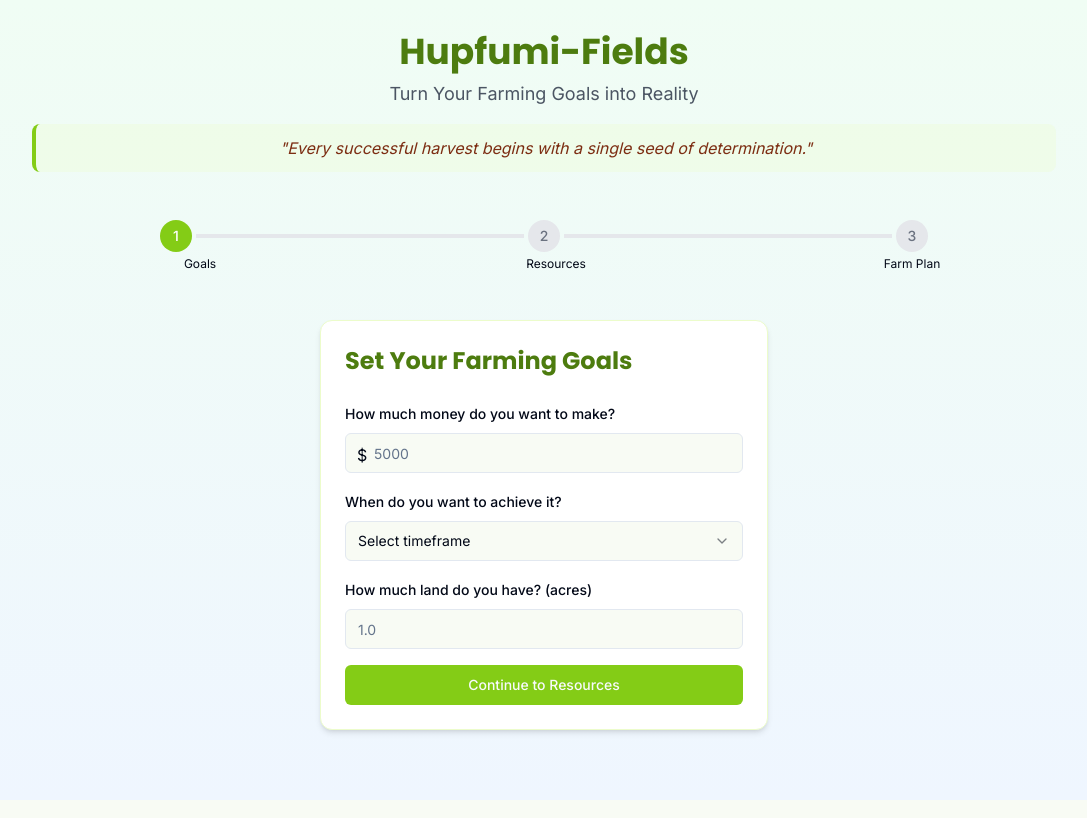
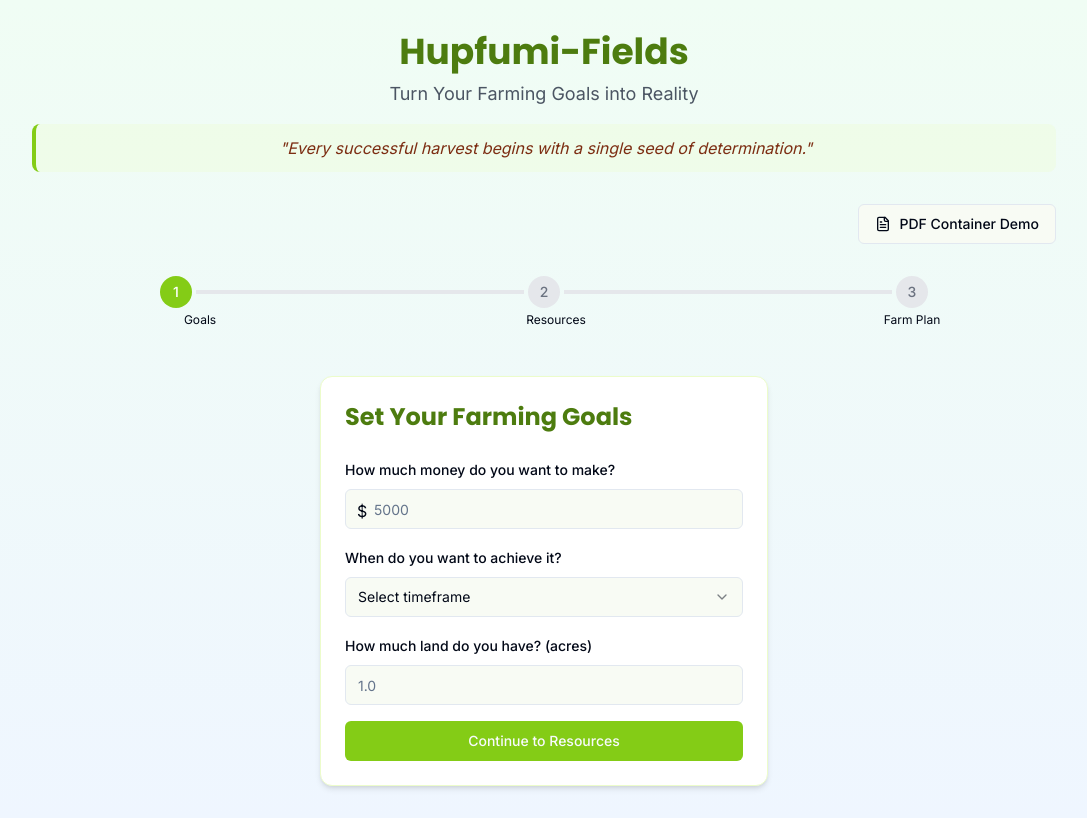
Before and after one commit to jpmfield/hupfumi-dream-farm-guide, a React (Vite) app: page / in a window 1280 px wide. Shown: the whole page, without its empty margins (96-1183 px from the left). Built offline with nearby package versions, Linux system fonts and the light colour scheme.

Commit message:
Add PDF container navigation
Add a button to the home screen to navigate to the PDF container example.

```diff
--- a/src/pages/Index.tsx
+++ b/src/pages/Index.tsx
@@ -1,5 +1,8 @@
 
 import React, { useState } from 'react';
+import { Link } from 'react-router-dom';
+import { Button } from '@/components/ui/button';
+import { FileText } from 'lucide-react';
 import FarmHeader from '../components/FarmHeader';
 import ProgressIndicator from '../components/ProgressIndicator';
 import GoalInput from '../components/GoalInput';
@@ -60,6 +63,15 @@ const Index = () => {
           subtitle="Turn Your Farming Goals into Reality"
         />
 
+        <div className="flex justify-end mb-4">
+          <Link to="/pdf-container">
+            <Button variant="outline" className="flex items-center gap-2">
+              <FileText className="w-4 h-4" />
+              PDF Container Demo
+            </Button>
+          </Link>
+        </div>
+
         <ProgressIndicator
           steps={steps}
           currentStep={currentStep}
```
